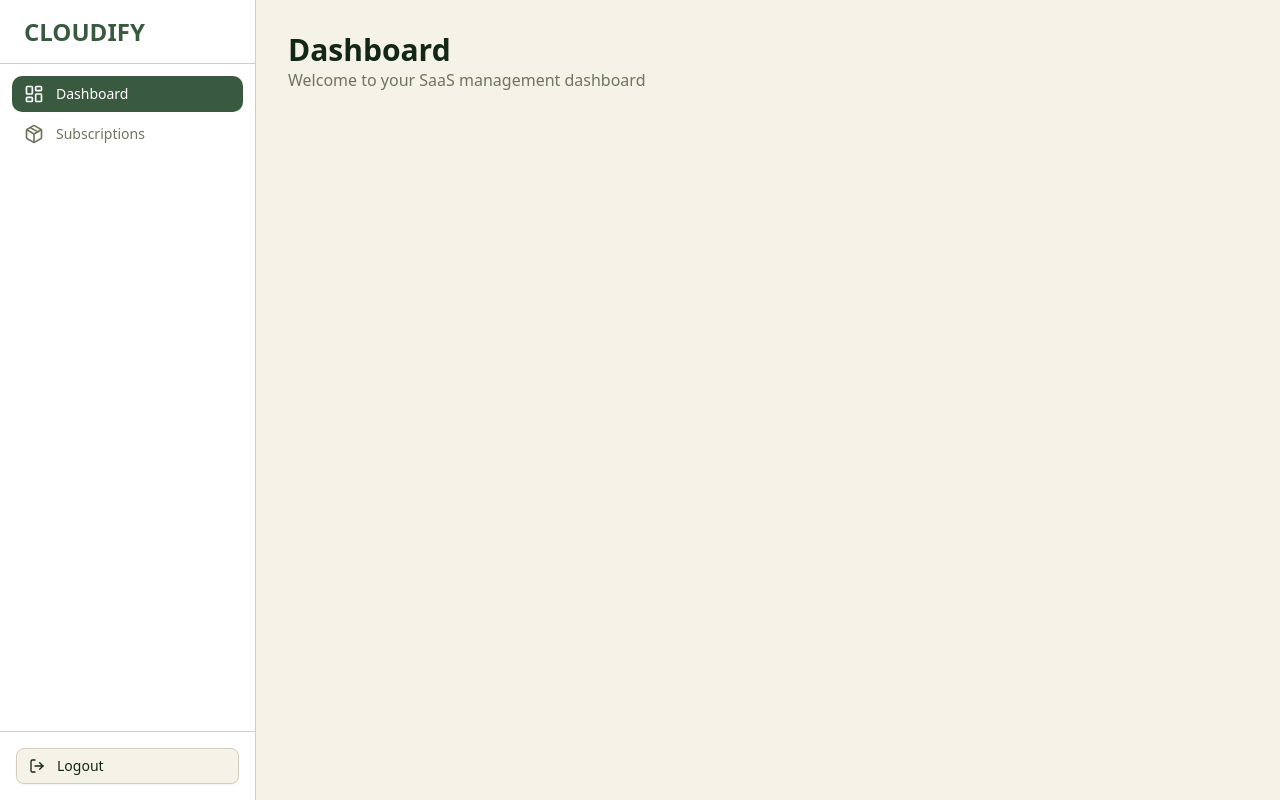
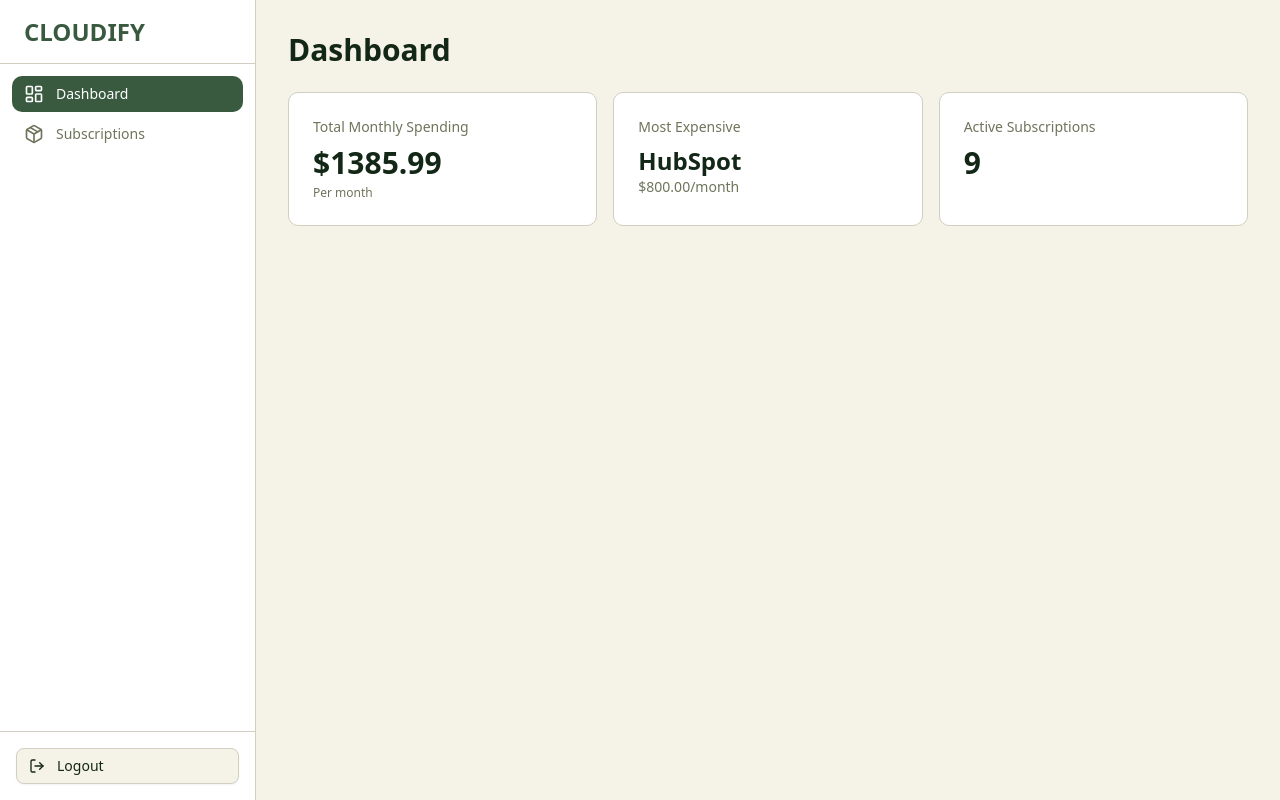
Before and after one commit to ramizkdyy/uplide-cloudify, a Next.js app: page /dashboard in a window 1280 px wide. Built offline with nearby package versions, Linux system fonts and the light colour scheme; data requests are answered from the project's data file.

Commit message:
Fetched the data and implemented it to the dashboard screen

```diff
--- a/app/(dashboard)/dashboard/page.tsx
+++ b/app/(dashboard)/dashboard/page.tsx
@@ -1,9 +1,74 @@
+"use client";
+
+import { useMemo } from "react";
+import { useSubscriptions } from "@/lib/hooks/useSubscriptions";
+
 export default function DashboardPage() {
+    const { data: subscriptions, isLoading } = useSubscriptions();
+
+    const stats = useMemo(() => {
+        if (!subscriptions) return null;
+
+        const activeSubscriptions = subscriptions.filter(subs => subs.status === "active");
+
+        const totalMonthlySpending = activeSubscriptions.reduce((sum, sub) => {
+            return sum + sub.price;
+        }, 0);
+
+        const mostExpensive = activeSubscriptions.reduce((max, sub) => {
+            return sub.price > max.price ? { name: sub.name, price: sub.price } : max;
+        }, { name: "", price: 0 });
+
+        return {
+            totalMonthlySpending,
+            mostExpensive,
+            activeCount: activeSubscriptions.length,
+        };
+    }, [subscriptions]);
+
+    if (isLoading) {
+        return (
+            <div className="flex items-center justify-center h-full">
+                <div className="text-xl text-muted-foreground">Loading...</div>
+            </div>
+        );
+    }
+
+    if (!stats) {
+        return (
+            <div className="flex items-center justify-center h-full">
+                <div className="text-xl text-muted-foreground">No data available</div>
+            </div>
+        );
+    }
+
     return (
         <div className="space-y-6">
             <div>
                 <h1 className="text-3xl font-bold">Dashboard</h1>
-        <p className="text-muted-foreground">Welcome to your SaaS management dashboard</p>
+            </div>
+
+            <div className="grid gap-4 md:grid-cols-3">
+                <div className="rounded-lg border bg-card p-6">
+                    <h3 className="text-sm font-medium text-muted-foreground">Total Monthly Spending</h3>
+                    <div className="mt-2 text-3xl font-bold">
+                        ${stats.totalMonthlySpending.toFixed(2)}
+                    </div>
+                    <p className="text-xs text-muted-foreground mt-1">Per month</p>
+                </div>
+
+                <div className="rounded-lg border bg-card p-6">
+                    <h3 className="text-sm font-medium text-muted-foreground">Most Expensive</h3>
+                    <div className="mt-2 text-2xl font-bold">{stats.mostExpensive.name}</div>
+                    <p className="text-sm text-muted-foreground">
+                        ${stats.mostExpensive.price.toFixed(2)}/month
+                    </p>
+                </div>
+
+                <div className="rounded-lg border bg-card p-6">
+                    <h3 className="text-sm font-medium text-muted-foreground">Active Subscriptions</h3>
+                    <div className="mt-2 text-3xl font-bold">{stats.activeCount}</div>
+                </div>
             </div>
         </div>
     );
--- /dev/null
+++ b/lib/api/subscriptions.ts
@@ -0,0 +1,13 @@
+import { Subscription } from "@/lib/types";
+
+const API_BASE_URL = "http://localhost:3001";
+
+export async function getSubscriptions(): Promise<Subscription[]> {
+  const response = await fetch(`${API_BASE_URL}/subscriptions`);
+
+  if (!response.ok) {
+    throw new Error("Failed to fetch subscriptions");
+  }
+
+  return response.json();
+}
--- /dev/null
+++ b/lib/hooks/useSubscriptions.ts
@@ -0,0 +1,9 @@
+import { useQuery } from "@tanstack/react-query";
+import { getSubscriptions } from "@/lib/api/subscriptions";
+
+export function useSubscriptions() {
+  return useQuery({
+    queryKey: ["subscriptions"],
+    queryFn: getSubscriptions,
+  });
+}
--- a/package.json
+++ b/package.json
@@ -18,6 +18,7 @@
     "axios": "^1.13.4",
     "class-variance-authority": "^0.7.1",
     "clsx": "^2.1.1",
+    "framer-motion": "^12.29.2",
     "lucide-react": "^0.563.0",
     "next": "16.1.6",
     "react": "19.2.3",
```
Also changed, not shown: 1 other file (tests, documents, lock files or other folders). Lines whose indentation alone changed are shown as unchanged.
